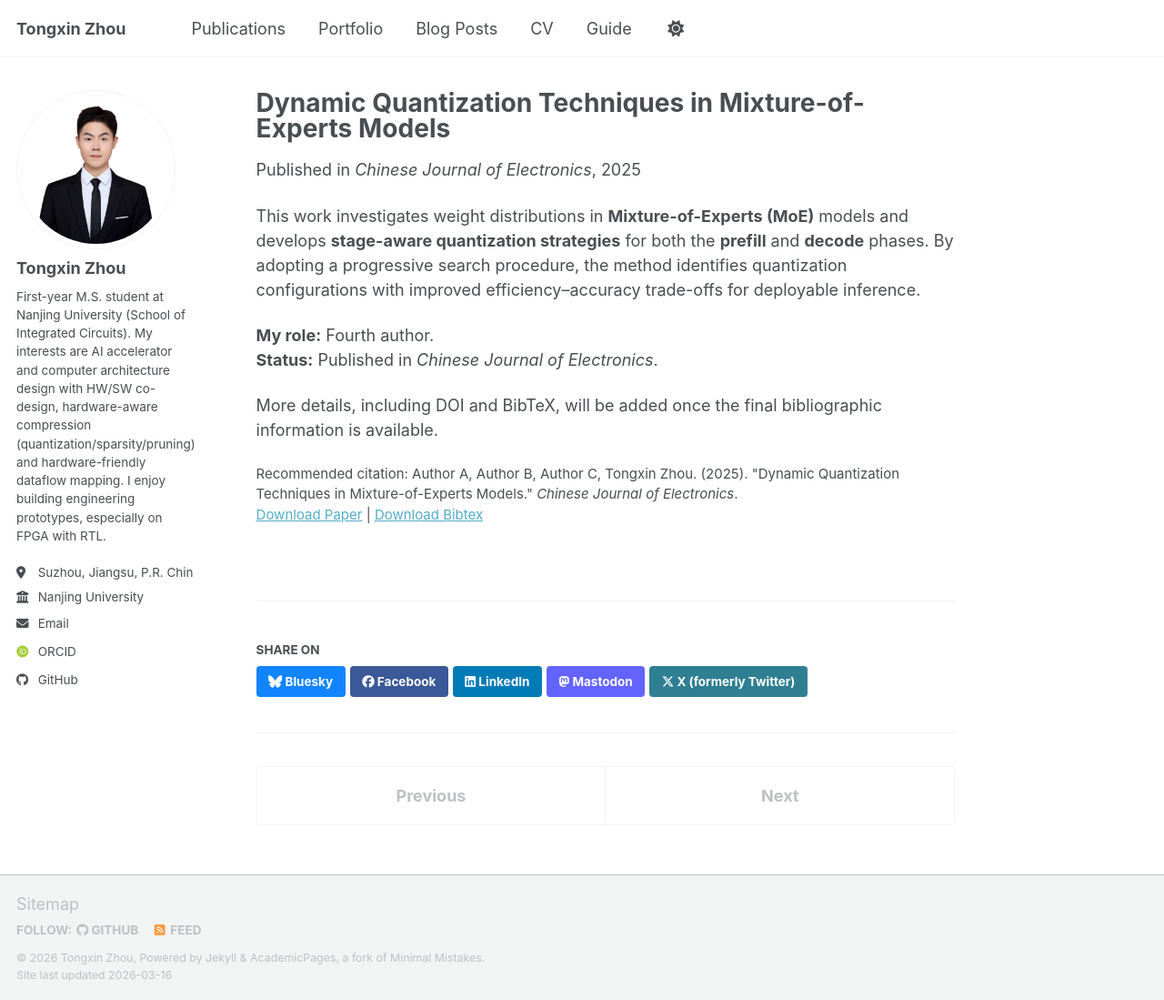
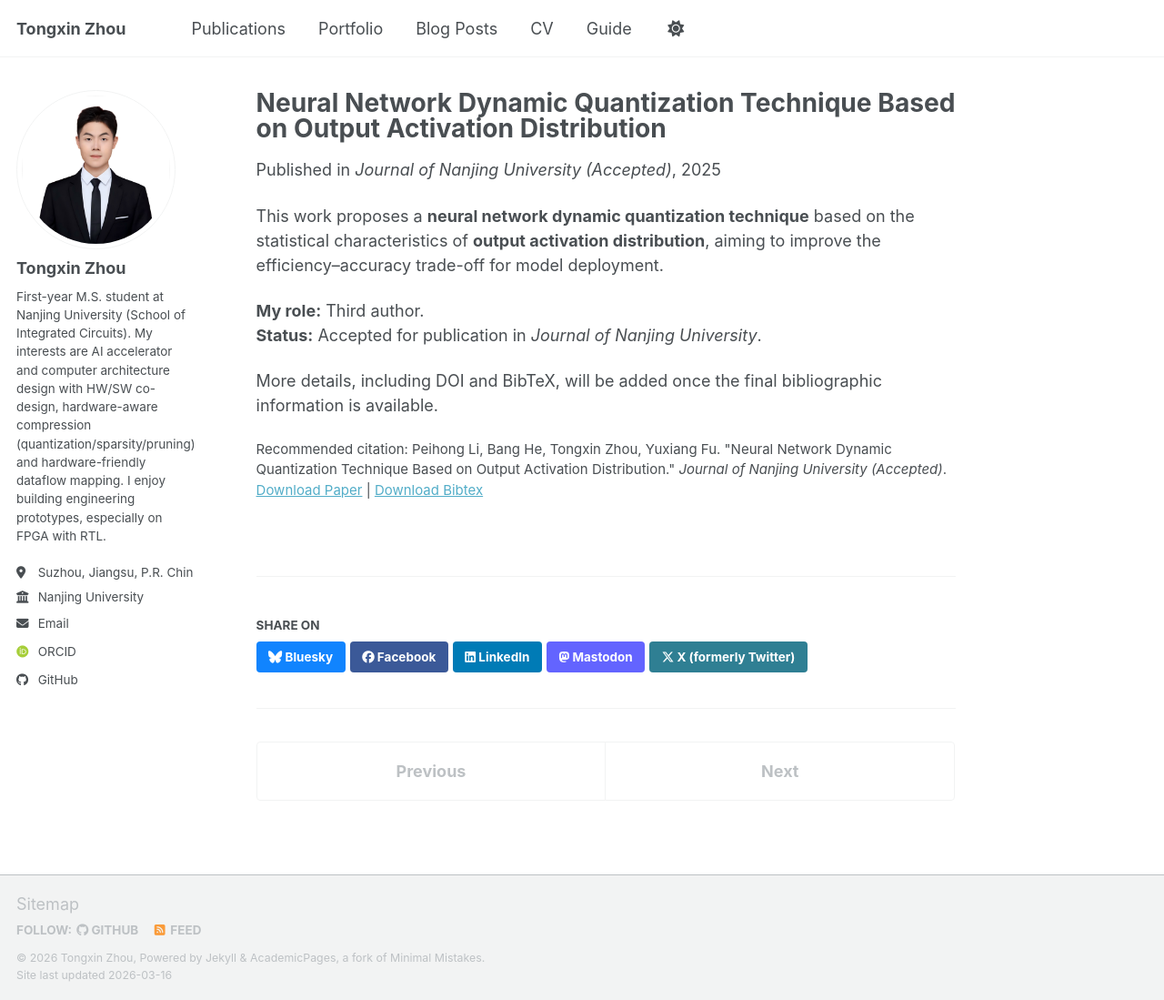
Before and after one commit to SyntonZhou/tongxinzhou.github.io, a Jekyll site: the page built from _publications/2025-08-01-dynamic-quantization-techniques-in-moe-models.md, in a window 1280 px wide and 1099 px high. Shown: the whole window at 91% size. Built offline with Jekyll 4.4.1, drawn with Linux system fonts in a browser that asks for light colours; some web fonts are replaced; a script bundle is joined from its source files by our own code; library files that are not in the unit come from our copies.

Commit message:
Revise publication details for dynamic quantization paper
Updated the title, category, venue, and citation details for the publication. Revised the abstract to reflect the new focus on output activation distribution.

```diff
--- a/_publications/2025-08-01-dynamic-quantization-techniques-in-moe-models.md
+++ b/_publications/2025-08-01-dynamic-quantization-techniques-in-moe-models.md
@@ -1,19 +1,19 @@
 ---
-title: "Dynamic Quantization Techniques in Mixture-of-Experts Models"
+title: "Neural Network Dynamic Quantization Technique Based on Output Activation Distribution"
 collection: publications
-category: published
+category: accepted
 permalink: /publication/2025-08-01-dynamic-quantization-techniques-in-moe-models
-excerpt: "Stage-aware quantization strategies for Mixture-of-Experts models across the prefill and decode phases."
+excerpt: "Dynamic quantization approach for neural networks based on output activation distribution."
 date: 2025-08-01
-venue: 'Chinese Journal of Electronics'
+venue: 'Journal of Nanjing University (Accepted)'
 paperurl: ''
 bibtexurl: ''
-citation: 'Author A, Author B, Author C, Tongxin Zhou. (2025). &quot;Dynamic Quantization Techniques in Mixture-of-Experts Models.&quot; <i>Chinese Journal of Electronics</i>.'
+citation: 'Peihong Li, Bang He, Tongxin Zhou, Yuxiang Fu. &quot;Neural Network Dynamic Quantization Technique Based on Output Activation Distribution.&quot; <i>Journal of Nanjing University (Accepted)</i>.'
 ---
 
-This work investigates weight distributions in **Mixture-of-Experts (MoE)** models and develops **stage-aware quantization strategies** for both the **prefill** and **decode** phases. By adopting a progressive search procedure, the method identifies quantization configurations with improved efficiency–accuracy trade-offs for deployable inference.
+This work proposes a **neural network dynamic quantization technique** based on the statistical characteristics of **output activation distribution**, aiming to improve the efficiency–accuracy trade-off for model deployment.
 
-**My role:** Fourth author.
-**Status:** Published in *Chinese Journal of Electronics*.
+**My role:** Third author.
+**Status:** Accepted for publication in *Journal of Nanjing University*.
 
 More details, including DOI and BibTeX, will be added once the final bibliographic information is available.
```
